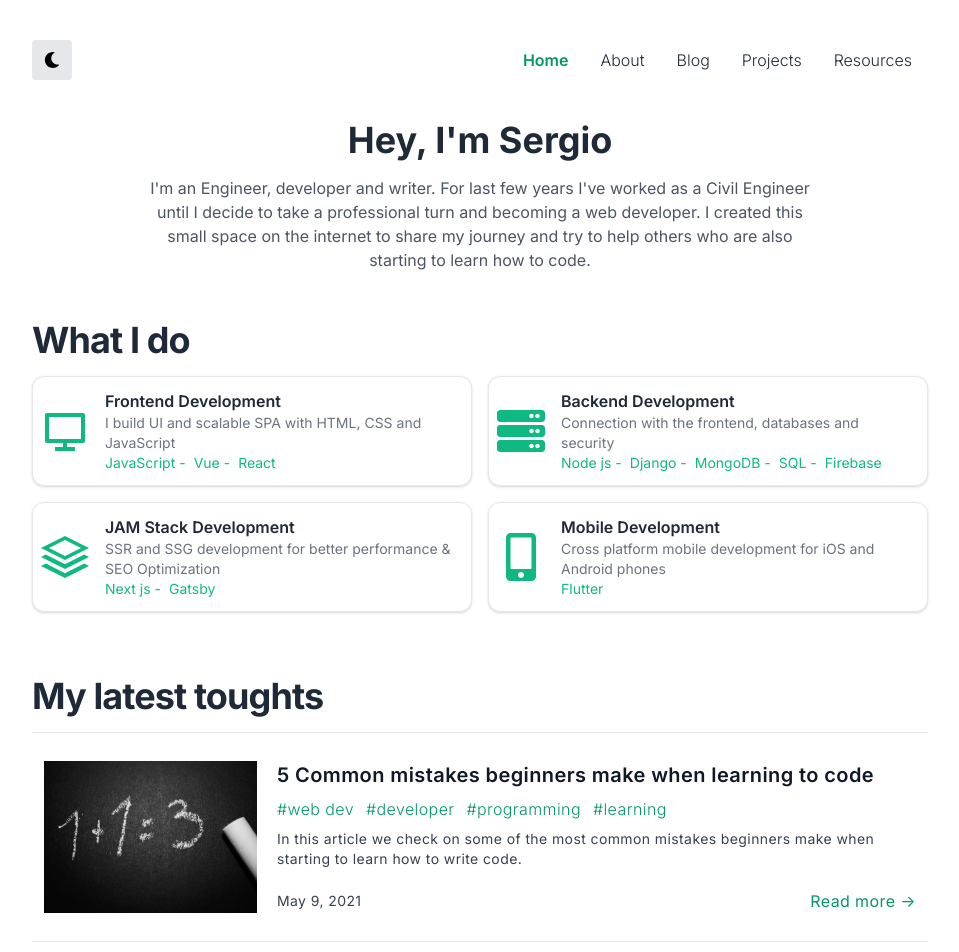
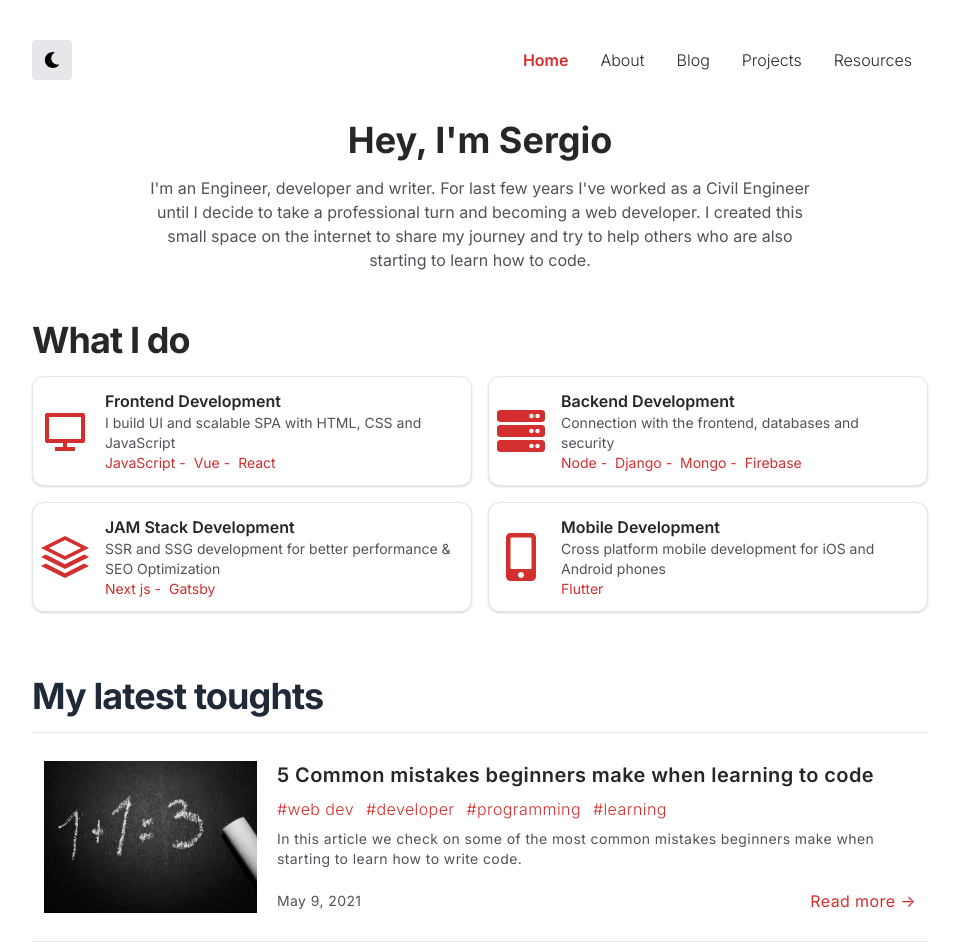
Before and after one commit to fly0305/blog-for-sergio-next.js-graphql-tailwind-, a Next.js app: page / in a window 1280 px wide. Shown: the top 952 px of the page, without its empty margins (160-1119 px from the left). Built offline with nearby package versions, Linux system fonts and the light colour scheme; what @tailwindcss/typography, tailwindcss-selection-variant would draw is missing.

Commit message:
add global theme with css variables and tailwind config

```diff
--- a/components/Card.js
+++ b/components/Card.js
@@ -7,16 +7,16 @@ const Card = ({ icon, title, description, techStack, image }) => (
         {icon || <Image src={image} width={100} height={100} alt={title} />}
       </div>
       <div className="flex-grow p-3">
-        <div className="font-semibold text-gray-800 dark:text-gray-100">
+        <div className="font-semibold text-skin-title dark:text-skin-inverted">
           {title}
         </div>
-        <div className="text-sm text-gray-500 dark:text-gray-200">
+        <div className="text-sm text-skin-base dark:text-skin-inverted">
           {description}
         </div>
         <div className="flex">
           {techStack &&
             techStack.map((tech, index) => (
-              <span key={index} className="mr-2 text-sm text-green-500">
+              <span key={index} className="mr-2 text-sm text-skin-accent">
                 {tech}
                 {`${index < techStack.length - 1 ? ' -' : ''}`}
               </span>
--- a/components/Container.js
+++ b/components/Container.js
@@ -19,11 +19,11 @@ const Container = ({ children }) => {
             {links.map(link => (
               <ActiveLink href={link.url} key={link.id}>
                 <a
-                  className={`p-1 text-gray-800 transition-all duration-300 ease-in-out transform sm:p-4  dark:text-gray-100  ${
+                  className={`p-1 text-skin-title transition-all duration-300 ease-in-out transform sm:p-4  dark:text-skin-inverted  ${
                     router.pathname === link.url ||
                     router.asPath.match(/^\/?\[{1,2}\.{0,3}[a-z]+\]{1,2}$/)
-                      ? 'font-semibold text-green-600 dark:text-green-600'
-                      : 'font-light hover:text-green-500 dark:hover:text-green-500'
+                      ? 'font-semibold text-skin-accent dark:text-skin-accent'
+                      : 'font-light hover:text-skin-accent dark:hover:text-skin-accent'
                   }`}
                 >
                   {link.text}
--- a/components/Footer.js
+++ b/components/Footer.js
@@ -11,7 +11,7 @@ const Footer = () => (
         </p>
         <p className="text-sm">
           Built with{' '}
-          <span className="font-semibold text-green-500 hover:text-green-700">
+          <span className="font-semibold text-skin-accent hover:text-skin-accent">
             <a
               href="https://www.gatsbyjs.com/"
               target="_blank"
@@ -21,7 +21,7 @@ const Footer = () => (
             </a>
           </span>{' '}
           and{' '}
-          <span className="font-semibold text-green-500 hover:text-green-700">
+          <span className="font-semibold text-skin-accent hover:text-skin-accent">
             <a
               href="https://www.sanity.io"
               target="_blank"
--- a/components/SinglePostCard.js
+++ b/components/SinglePostCard.js
@@ -16,7 +16,7 @@ const SinglePostCard = ({ title, excerpt, slug, tags, image, publishedAt }) => {
         </div>
         <div className="flex flex-col md:ml-5 md:w-9/12">
           <NextLink href={`/blog/${slug}`} aria-label={`Read "${title}"`}>
-            <h4 className="mb-2 text-xl font-semibold text-gray-900 cursor-pointer dark:text-gray-100 dark:hover:text-green-500 hover:text-green-500">
+            <h4 className="mb-2 text-xl font-semibold cursor-pointer text-skin-title dark:text-skin-inverted dark:hover:text-skin-accent hover:text-skin-accent">
               {title}
             </h4>
           </NextLink>
@@ -25,7 +25,7 @@ const SinglePostCard = ({ title, excerpt, slug, tags, image, publishedAt }) => {
               tags.map((tag, index) => (
                 <span
                   key={index}
-                  className={`text-green-600 font-light ${
+                  className={`text-skin-accent font-light ${
                     index === 0 ? '' : 'ml-3'
                   }`}
                 >
@@ -33,15 +33,15 @@ const SinglePostCard = ({ title, excerpt, slug, tags, image, publishedAt }) => {
                 </span>
               ))}
           </div>
-          <p className="mt-2 text-sm text-gray-700 dark:text-gray-400">
+          <p className="mt-2 text-sm text-skin-base dark:text-skin-inverted">
             {excerpt}
           </p>
           <div className="flex items-center justify-between mt-5">
-            <time className="text-sm text-gray-700 dark:text-gray-400">
+            <time className="text-sm text-skin-base dark:text-skin-muted">
               {formatedDate}
             </time>
             <NextLink href={`/blog/${slug}`} aria-label={`Read "${title}"`}>
-              <a className="text-green-600 hover:text-green-700 dark:hover:text-green-400">
+              <a className="text-skin-accent hover:text-skin-button-accent-hover dark:hover:text-skin-400">
                 Read more &rarr;
               </a>
             </NextLink>
--- a/components/SocialIcons.js
+++ b/components/SocialIcons.js
@@ -4,7 +4,7 @@ import { GrMail } from 'react-icons/gr';
 
 const SocialIcons = () => {
   const styles = {
-    icon: 'w-6 h-6 text-gray-700 hover:text-green-500',
+    icon: 'w-6 h-6 text-gray-700 hover:text-skin-accent',
   };
 
   return (
--- a/pages/about.js
+++ b/pages/about.js
@@ -13,7 +13,7 @@ export async function getStaticProps() {
 const About = props => (
   <Container>
     <div className="max-w-2xl mx-auto mt-10">
-      <h1 className="mb-4 text-2xl font-bold text-center text-black md:text-4xl tracking-tigh dark:text-gray-100">
+      <h1 className="mb-4 text-2xl font-bold text-center text-skin-title md:text-4xl tracking-tigh dark:text-skin-inverted">
         {props.about.frontMatter.title}
       </h1>
       <hr className="my-4" />
--- a/pages/blog.js
+++ b/pages/blog.js
@@ -55,7 +55,7 @@ export default function Blog({ posts }) {
         </svg>
       </div>
 
-      <h1 className="mt-12 text-2xl font-bold text-gray-800 md:text-4xl tracking-tigh dark:text-gray-100">
+      <h1 className="mt-12 text-2xl font-bold text-skin-title md:text-4xl tracking-tigh dark:text-skin-inverted">
         All Blog Posts (<span>{filteredBlogPosts.length}</span>)
       </h1>
       <PostListPreview postsArr={filteredBlogPosts} />
--- a/pages/index.js
+++ b/pages/index.js
@@ -39,7 +39,7 @@ export default function Home({ posts }) {
         type: FaServer,
       },
       description: 'Connection with the frontend, databases and security',
-      techStack: ['Node js', 'Django', 'MongoDB', 'SQL', 'Firebase'],
+      techStack: ['Node', 'Django', 'Mongo', 'Firebase'],
     },
     {
       id: 3,
@@ -66,10 +66,10 @@ export default function Home({ posts }) {
   return (
     <Container>
       <div className="flex flex-col justify-center max-w-2xl mx-auto mb-4">
-        <h1 className="mb-4 text-3xl font-bold text-center text-gray-800 md:text-4xl tracking-tigh dark:text-gray-100">
+        <h1 className="mb-4 text-3xl font-bold text-center text-skin-title md:text-4xl tracking-tigh dark:text-skin-inverted">
           Hey, I'm Sergio
         </h1>
-        <p className="mb-8 font-normal prose text-center text-gray-600 dark:text-gray-100">
+        <p className="mb-8 font-normal prose text-center text-skin-base dark:text-skin-inverted">
           I'm an Engineer, developer and writer. For last few years I've worked
           as a Civil Engineer until I decide to take a professional turn and
           becoming a web developer. I created this small space on the internet
@@ -79,7 +79,7 @@ export default function Home({ posts }) {
       </div>
 
       <section>
-        <h1 className="mb-4 text-2xl font-bold leading-9 tracking-tight text-gray-800 dark:text-gray-100 sm:leading-10 md:text-4xl md:leading-14">
+        <h1 className="mb-4 text-2xl font-bold leading-9 tracking-tight text-skin-title dark:text-skin-inverted sm:leading-10 md:text-4xl md:leading-14">
           What I do
         </h1>
         <div className="grid grid-cols-1 gap-4 mx-auto md:grid-cols-2 md:gap-4">
@@ -88,7 +88,7 @@ export default function Home({ posts }) {
               key={id}
               title={job.title}
               icon={
-                <job.icon.type className="w-10 h-10 text-green-500 md:w-12 md:h-12" />
+                <job.icon.type className="w-10 h-10 text-skin-accent md:w-12 md:h-12" />
               }
               description={job.description}
               techStack={job.techStack}
@@ -104,7 +104,7 @@ export default function Home({ posts }) {
         <PostListPreview postsArr={latestPosts} sectTitle="My latest toughts" />
         <div className="flex justify-center mt-6">
           <NextLink href="/blog">
-            <a className="p-1 text-green-600 uppercase border-b border-green-500">
+            <a className="px-4 py-2 uppercase transition duration-200 ease-in transform border rounded text-skin-accent border-skin-accent hover:text-skin-inverted hover:border-transparent hover:-translate-y-1 active:translate-y-0 hover:shadow-xl hover:bg-skin-fill">
               All Posts &rarr;
             </a>
           </NextLink>
--- a/styles/tailwind.css
+++ b/styles/tailwind.css
@@ -1,6 +1,23 @@
 @tailwind base;
 @tailwind components;
 @tailwind utilities;
+
+/* Adding global theme and styles using CSS variables with Tailwind */
+@layer base {
+  :root {
+    --color-text-base: #52525b;
+    --color-text-muted: #fff9e8;
+    --color-text-inverted: #f4f4f5;
+    --color-text-title: #27272a;
+    --color-text-accent: #d32f2f;
+    --color-text-warn: #ffc617;
+    --color-fill: #d32f2f;
+    --color-button-border: #d32f2f;
+    --color-button-accent: #fff;
+    --color-button-accent-hover: #b71c1c;
+    /* --color-button-muted: ; */
+  }
+}
 
 html {
   scroll-behavior: smooth;
--- a/tailwind.config.js
+++ b/tailwind.config.js
@@ -10,6 +10,27 @@ module.exports = {
   darkMode: 'class', // or 'media' or 'class'
   theme: {
     extend: {
+      textColor: {
+        skin: {
+          base: 'var(--color-text-base)',
+          muted: 'var(--color-text-muted)',
+          inverted: 'var(--color-text-inverted)',
+          title: 'var(--color-text-title)',
+          accent: 'var(--color-text-accent)',
+          'button-accent-hover': 'var(--color-button-accent-hover)',
+          warn: 'var(--color-text-warn)',
+        },
+      },
+      borderColor: {
+        skin: {
+          accent: 'var(--color-button-border)',
+        },
+      },
+      backgroundColor: {
+        skin: {
+          fill: 'var(--color-fill)',
+        },
+      },
       keyframes: {
         'fade-in': {
           '0%': {
@@ -47,6 +68,9 @@ module.exports = {
                 color: theme('colors.green.600'),
               },
               code: { color: theme('colors.green.400') },
+            },
+            h2: {
+              color: 'var(--color-text-title)',
             },
             'h4, h5, h6': {
               color: theme('colors.gray.800'),
@@ -106,7 +130,7 @@ module.exports = {
             h2: {
               fontWeight: '700',
               letterSpacing: theme('letterSpacing.tight'),
-              color: theme('colors.gray.100'),
+              color: 'var(--color-text-inverted)',
             },
             h3: {
               fontWeight: '600',
```
Also changed, not shown: pages/projects.js (+8 -6 lines), pages/resources.js (+5 -5 lines).
